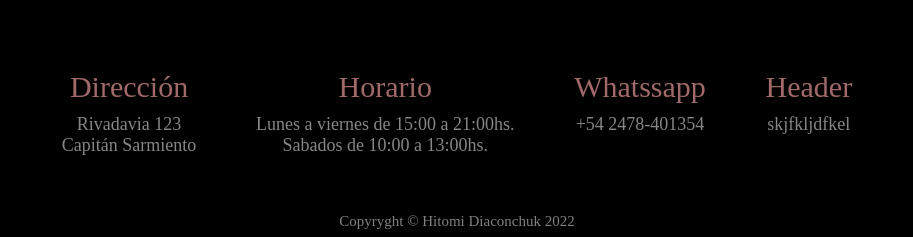
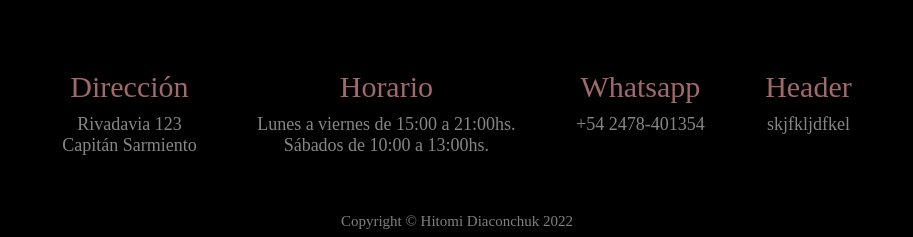
Before and after one commit to HitomiD/catalogueProject, a plain HTML site: page index.html in a window 1280 px wide. Shown: the part 560-797 px from the top of the page, without its empty margins (183-1096 px from the left). Drawn offline with Linux system fonts and the light colour scheme.

Commit message:
Fixed minor typos and changed page title.

```diff
--- a/index.html
+++ b/index.html
@@ -3,7 +3,7 @@
 
 <head>
     <meta charset="UTF-8">
-    <title>Sitio web ropa</title>
+    <title>SAKURA-Bienvenida</title>
     <link rel="stylesheet" href="./style.css">
 </head>
 
@@ -55,12 +55,12 @@
             </div>
             <div class="info-text">
                 Lunes a viernes de 15:00 a 21:00hs.<br>
-                Sabados de 10:00 a 13:00hs.</br>
+                Sábados de 10:00 a 13:00hs.</br>
             </div>
         </div>
         <div class="info">
             <div class="info-header">
-                Whatssapp
+                Whatsapp
             </div>
             <div class="info-text">
                 +54 2478-401354
@@ -75,7 +75,7 @@
             </div>
         </div>
     </div>
-        <div class="footer">Copyryght © Hitomi Diaconchuk 2022</div>
+        <div class="footer">Copyright © Hitomi Diaconchuk 2022</div>
 </body>
 
 </html>
```
